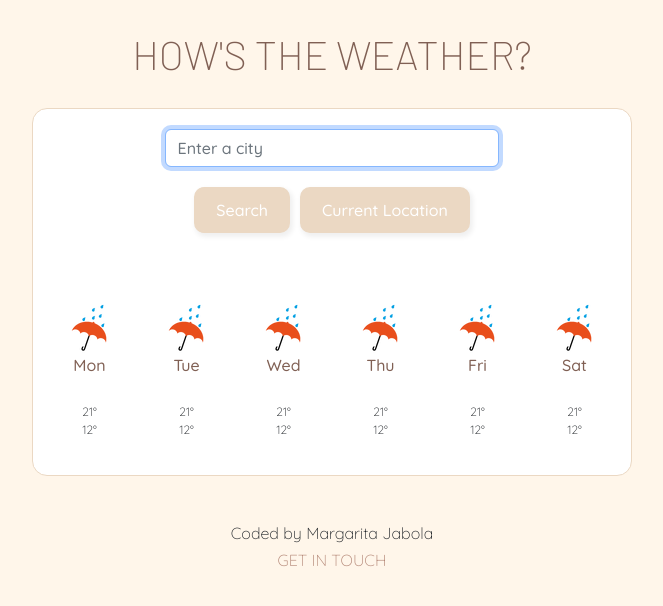
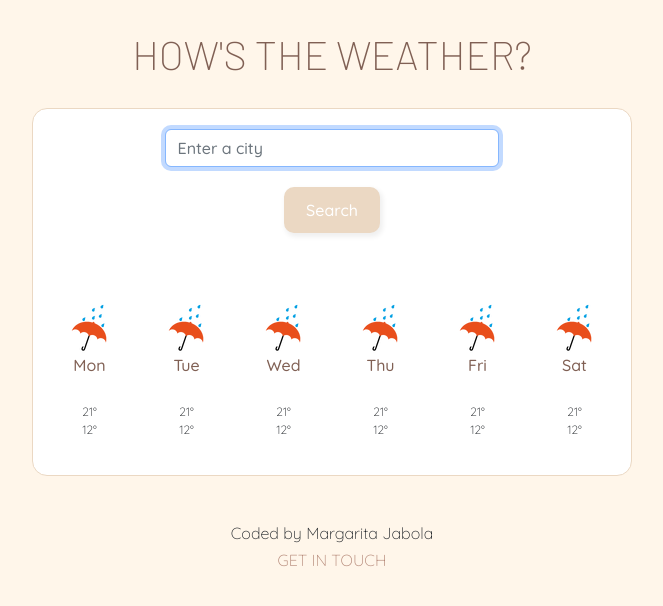
Before and after one commit to mjabola/react-weather-app, a React (Create React App) app: page / in a window 1280 px wide. Shown: the top 606 px of the page, without its empty margins (308-971 px from the left). Built offline with nearby package versions, Linux system fonts and the light colour scheme; no server answers.

Commit message:
Removed Current Location button

```diff
--- a/src/Search.js
+++ b/src/Search.js
@@ -72,7 +72,6 @@ export default function Search() {
         />
         <div className="button-wrapper">
           <button type="submit">Search</button>
-          <button type="submit">Current Location</button>
         </div>
       </form>
       <div>{result}</div>
```
